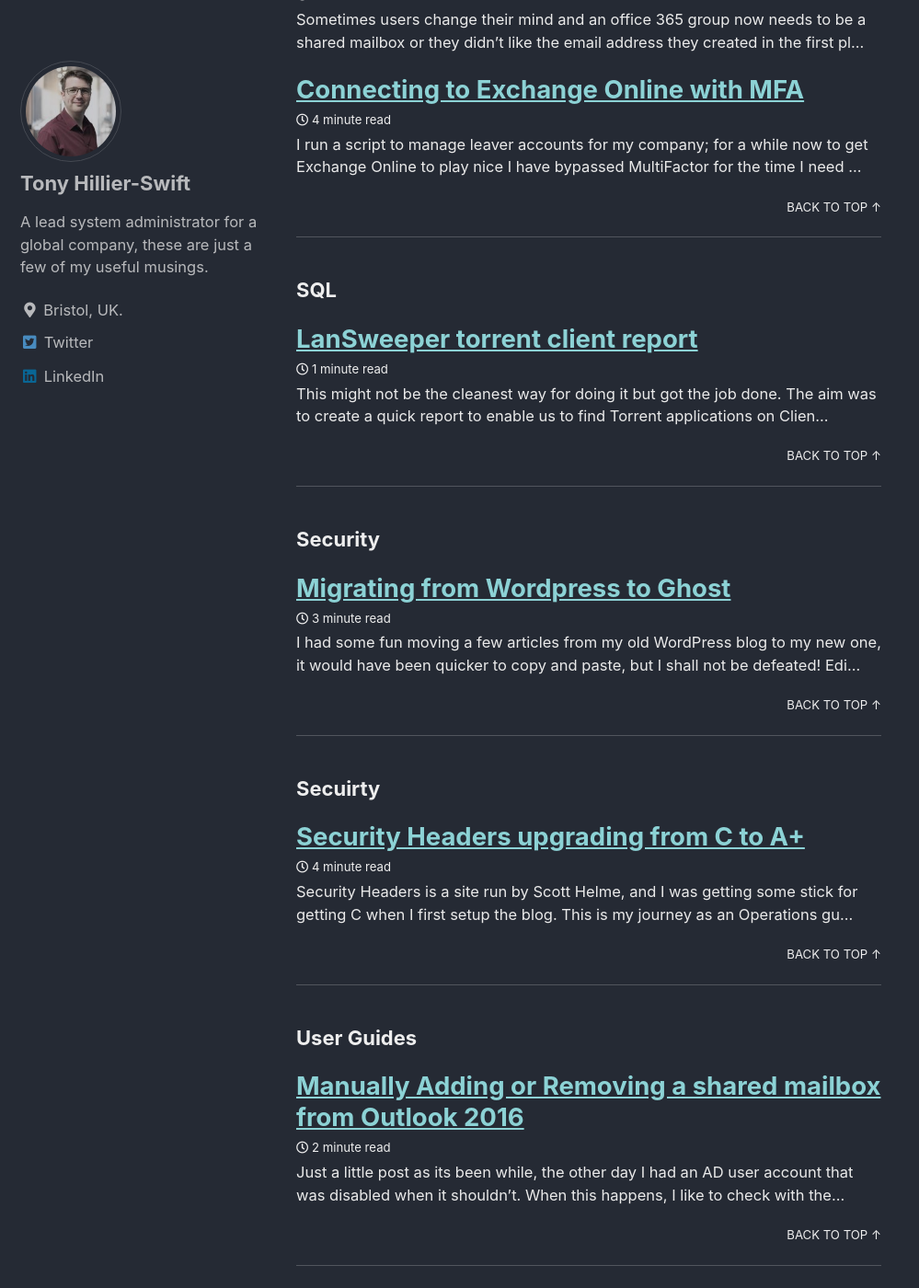
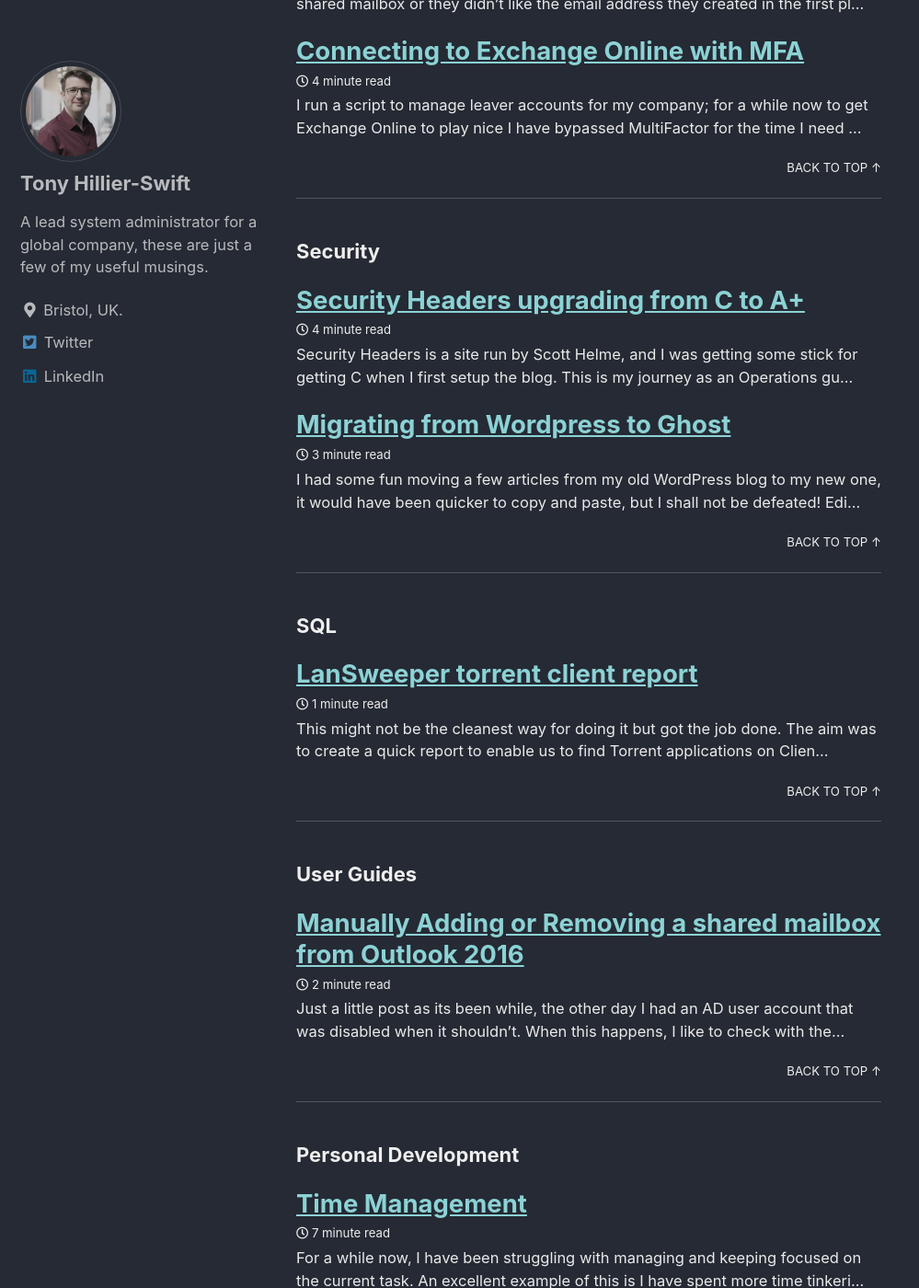
Before and after one commit to hillier-swift/hillier-swift.github.io, a Jekyll site: the page built from _pages/categories.md, in a window 1280 px wide and 1400 px high, scrolled down 2428 px. Shown: the whole window at 92% size, without its empty margins (0-999 px from the left). Built offline with Jekyll 4.4.1, drawn with Linux system fonts in a browser that asks for light colours; cached includes are drawn as plain includes; some of the changed text lies outside the part shown.

```diff
--- a/_posts/2019-03-10-security-headers-getting-from-c-to-a.md
+++ b/_posts/2019-03-10-security-headers-getting-from-c-to-a.md
@@ -4,7 +4,7 @@ header:
   caption: "Photo credit: [**unsplash: @danielsessler**](https://unsplash.com/@danielsessler)"
 title: Security Headers upgrading from C to A+
 categories:
-  - Secuirty
+  - Security
 tags:
   - Blog Updates
 ---
```
Also changed, not shown: _pages/tags.md (added, +6 -0 lines).
